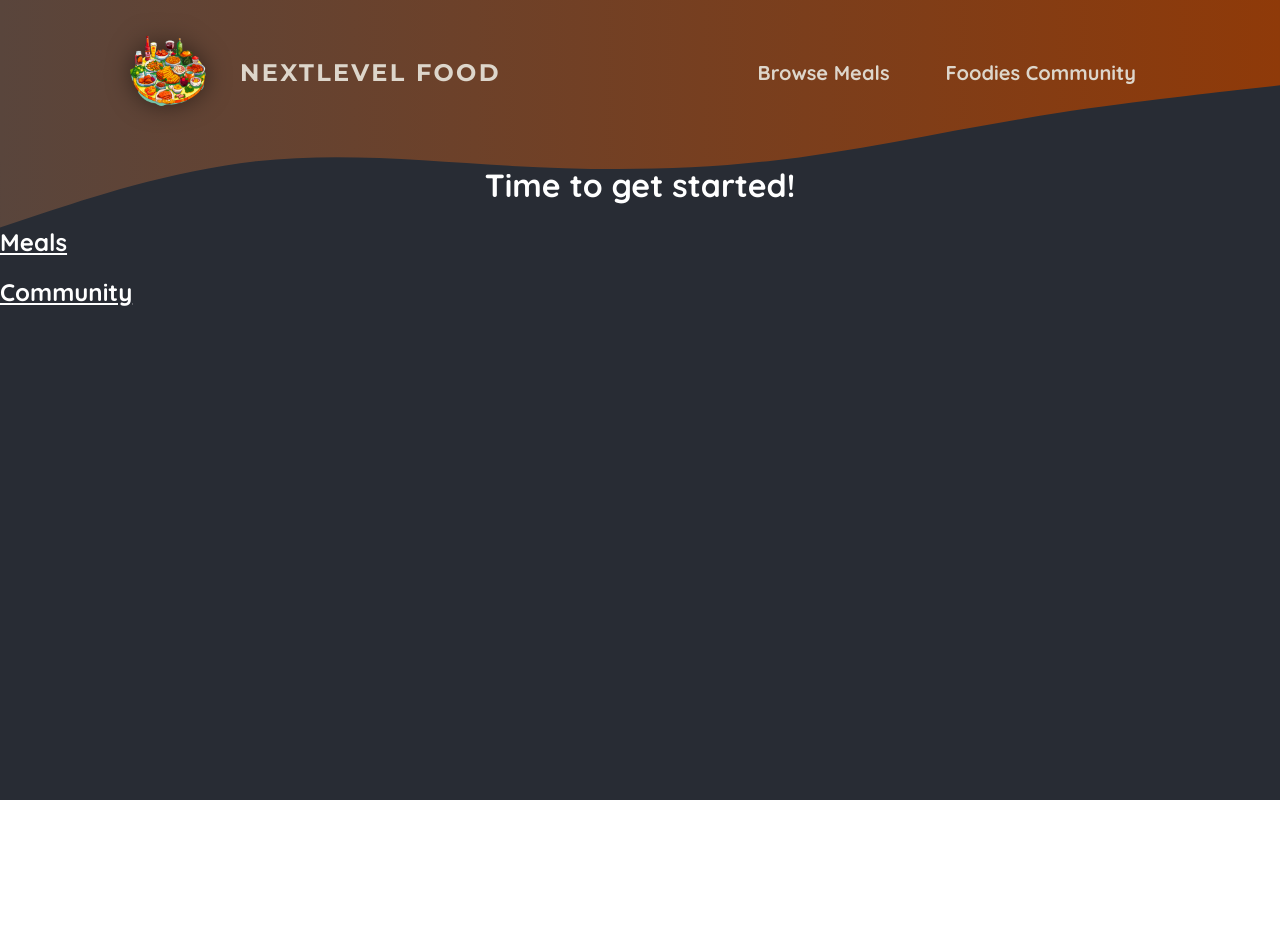
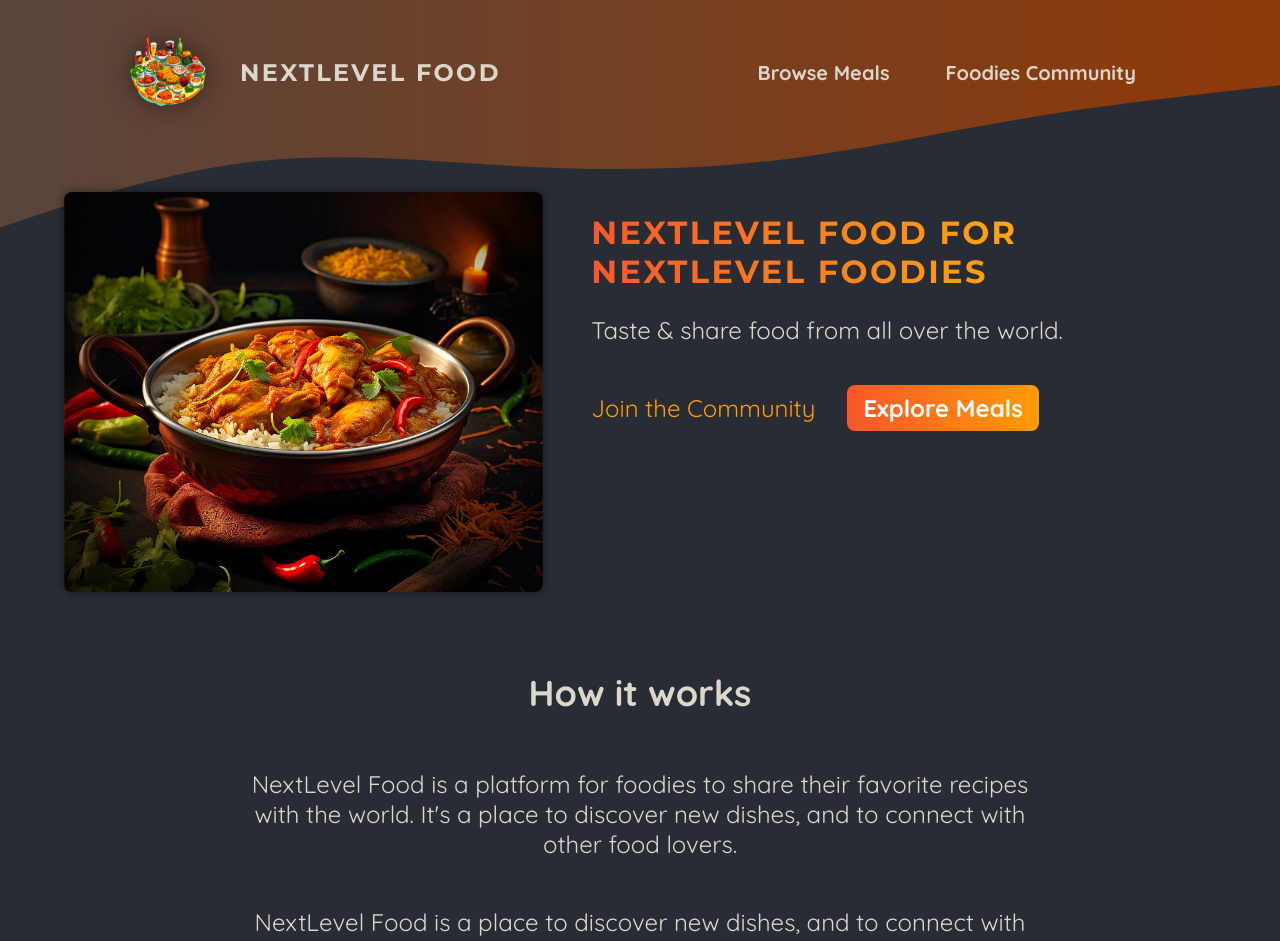
Before and after one commit to cenanionut/foodies-nextjs, a Next.js app: page / in a window 1280 px wide. Shown: the top 941 px of the page. Before the commit the page ends 800 px from the top, so only its background shows below. Built offline with nearby package versions, Linux system fonts and the light colour scheme.

Commit message:
using client component efficiently

```diff
--- /dev/null
+++ b/app/community/page.module.css
@@ -0,0 +1,61 @@
+.header {
+    gap: 3rem;
+    margin: 3rem auto 5rem auto;
+    width: 90%;
+    max-width: 75rem;
+    color: #ddd6cb;
+    font-size: 1.5rem;
+    text-align: center;
+}
+
+.header h1 {
+    font-family: 'Montserrat', sans-serif;
+}
+
+.highlight {
+    background: linear-gradient(90deg, #f9572a, #ff8a05);
+    background-clip: text;
+    -webkit-background-clip: text;
+    -webkit-text-fill-color: transparent;
+}
+
+.main {
+    width: 90%;
+    max-width: 40rem;
+    margin: 0 auto;
+    text-align: center;
+}
+
+.main h2 {
+    font-family: 'Montserrat', sans-serif;
+    font-size: 2rem;
+    margin-bottom: 3rem;
+    color: #ddd6cb;
+}
+
+.perks {
+    list-style: none;
+    margin: 3rem 0;
+    padding: 0;
+}
+
+.perks li {
+    display: flex;
+    flex-direction: column;
+    align-items: center;
+    gap: 2rem;
+}
+
+.perks img {
+    width: 8rem;
+    height: 8rem;
+    object-fit: contain;
+}
+
+.perks p {
+    font-family: 'Montserrat', sans-serif;
+    font-size: 1.5rem;
+    font-weight: bold;
+    margin: 0;
+    color: #ddd6cb;
+}
--- a/app/page.js
+++ b/app/page.js
@@ -1,14 +1,53 @@
-import Link from "next/link";
+import Link from 'next/link';
+
+import classes from './page.module.css';
+import ImageSlideshow from '@/component/images/image-slideshow';
 
 export default function Home() {
   return (
-    <main>
-      <h1 style={{ color: 'white', textAlign: 'center' }}>
-        Time to get started!
-      </h1>
-      <h2><Link style={{ color: 'white', textAlign: 'center' }} href="/meals">Meals</Link></h2>
-      <h2><Link style={{ color: 'white', textAlign: 'center' }} href="/community">Community</Link></h2>
+    <>
+      <header className={classes.header}>
+        <div className={classes.slideshow}>
+          <ImageSlideshow />
+        </div>
+        <div>
+          <div className={classes.hero}>
+            <h1>NextLevel Food for NextLevel Foodies</h1>
+            <p>Taste & share food from all over the world.</p>
+          </div>
+          <div className={classes.cta}>
+            <Link href="/community">Join the Community</Link>
+            <Link href="/meals">Explore Meals</Link>
+          </div>
+        </div>
+      </header>
+      <main>
+        <section className={classes.section}>
+          <h2>How it works</h2>
+          <p>
+            NextLevel Food is a platform for foodies to share their favorite
+            recipes with the world. It&apos;s a place to discover new dishes, and to
+            connect with other food lovers.
+          </p>
+          <p>
+            NextLevel Food is a place to discover new dishes, and to connect
+            with other food lovers.
+          </p>
+        </section>
 
-    </main >
+        <section className={classes.section}>
+          <h2>Why NextLevel Food?</h2>
+          <p>
+            NextLevel Food is a platform for foodies to share their favorite
+            recipes with the world. It&apos;s a place to discover new dishes, and to
+            connect with other food lovers.
+          </p>
+          <p>
+            NextLevel Food is a place to discover new dishes, and to connect
+            with other food lovers.
+          </p>
+        </section>
+      </main>
+    </>
   );
 }
--- /dev/null
+++ b/app/page.module.css
@@ -0,0 +1,75 @@
+.header {
+    display: flex;
+    gap: 3rem;
+    margin: 3rem auto;
+    width: 90%;
+    max-width: 75rem;
+}
+
+.slideshow {
+    width: 40rem;
+    height: 25rem;
+}
+
+.hero {
+    color: #ddd6cb;
+    font-size: 1.5rem;
+}
+
+.hero h1 {
+    font-size: 2rem;
+    font-weight: bold;
+    font-family: 'Montserrat', sans-serif;
+    letter-spacing: 0.15rem;
+    text-transform: uppercase;
+    background: linear-gradient(90deg, #f9572a, #ffc905);
+    background-clip: text;
+    -webkit-background-clip: text;
+    -webkit-text-fill-color: transparent;
+}
+
+.cta {
+    font-size: 1.5rem;
+    display: flex;
+    gap: 1rem;
+}
+
+.cta a {
+    display: inline-block;
+    margin-top: 1rem;
+    padding: 0.5rem 1rem;
+    border-radius: 0.5rem;
+    background: linear-gradient(90deg, #f9572a, #ff9b05);
+    color: #ffffff;
+    font-weight: bold;
+    text-decoration: none;
+}
+
+.cta a:hover,
+.cta a:active {
+    background: linear-gradient(90deg, #fd4715, #f9b241);
+}
+
+.cta a:first-child {
+    background: transparent;
+    font-weight: normal;
+    color: #ff9b05;
+    padding-left: 0;
+}
+
+.cta a:first-child:hover,
+.cta a:first-child:active {
+    background: transparent;
+    color: #f9b241;
+}
+
+.section {
+    display: flex;
+    flex-direction: column;
+    color: #ddd6cb;
+    font-size: 1.5rem;
+    max-width: 50rem;
+    width: 90%;
+    margin: 2rem auto;
+    text-align: center;
+}
--- /dev/null
+++ b/component/images/image-slideshow.js
@@ -0,0 +1,50 @@
+'use client';
+
+import { useEffect, useState } from 'react';
+import Image from 'next/image';
+
+import burgerImg from '@/assets/burger.jpg';
+import curryImg from '@/assets/curry.jpg';
+import dumplingsImg from '@/assets/dumplings.jpg';
+import macncheeseImg from '@/assets/macncheese.jpg';
+import pizzaImg from '@/assets/pizza.jpg';
+import schnitzelImg from '@/assets/schnitzel.jpg';
+import tomatoSaladImg from '@/assets/tomato-salad.jpg';
+import classes from './image-slideshow.module.css';
+
+const images = [
+    { image: burgerImg, alt: 'A delicious, juicy burger' },
+    { image: curryImg, alt: 'A delicious, spicy curry' },
+    { image: dumplingsImg, alt: 'Steamed dumplings' },
+    { image: macncheeseImg, alt: 'Mac and cheese' },
+    { image: pizzaImg, alt: 'A delicious pizza' },
+    { image: schnitzelImg, alt: 'A delicious schnitzel' },
+    { image: tomatoSaladImg, alt: 'A delicious tomato salad' },
+];
+
+export default function ImageSlideshow() {
+    const [currentImageIndex, setCurrentImageIndex] = useState(0);
+
+    useEffect(() => {
+        const interval = setInterval(() => {
+            setCurrentImageIndex((prevIndex) =>
+                prevIndex < images.length - 1 ? prevIndex + 1 : 0
+            );
+        }, 5000);
+
+        return () => clearInterval(interval);
+    }, []);
+
+    return (
+        <div className={classes.slideshow}>
+            {images.map((image, index) => (
+                <Image
+                    key={index}
+                    src={image.image}
+                    className={index === currentImageIndex ? classes.active : ''}
+                    alt={image.alt}
+                />
+            ))}
+        </div>
+    );
+}
--- /dev/null
+++ b/component/images/image-slideshow.module.css
@@ -0,0 +1,26 @@
+.slideshow {
+    position: relative;
+    width: 100%;
+    height: 100%;
+    border-radius: 8px;
+    overflow: hidden;
+    box-shadow: 0 0 0.5rem rgba(0, 0, 0, 0.5);
+}
+
+.slideshow img {
+    width: 100%;
+    height: 100%;
+    object-fit: cover;
+    position: absolute;
+    top: 0;
+    left: 0;
+    opacity: 0;
+    transform: scale(1.1) translateX(-1rem) rotate(-5deg);
+    transition: all 0.5s ease-in-out;
+}
+
+.slideshow .active {
+    z-index: 1;
+    opacity: 1;
+    transform: scale(1) translateX(0) rotate(0);
+}
--- a/component/main-header/main-header.js
+++ b/component/main-header/main-header.js
@@ -4,6 +4,7 @@
 import logoImg from "@/assets/logo.png"
 import classes from './main-header.module.css'
 import MainHeaderBackground from "./main-header-background";
+import NavLink from "./nav-link";
 
 
 export default function MainHeader() {
@@ -17,13 +18,13 @@
             <nav className={classes.nav}>
                 <ul>
                     <li>
-                        <Link href="/meals">Browse Meals</Link>
+                        <NavLink href="/meals">Browse Meals</NavLink>
                     </li>
                     <li>
-                        <Link href="/community">Foodies Community</Link>
+                        <NavLink href="/community">Foodies Community</NavLink>
                     </li>
                 </ul>
             </nav>
-        </header>
+        </header >
     </>
 }
--- /dev/null
+++ b/component/main-header/nav-link.js
@@ -0,0 +1,10 @@
+'use client';
+
+import Link from 'next/link'
+import { usePathname } from 'next/navigation'
+import classes from './nav-link.module.css'
+
+export default function NavLink({ href, children }) {
+    const path = usePathname();
+    return <Link href={href} className={path.startsWith(href) ? `${classes.link} ${classes.active}` : classes.link}>{children}</Link>
+}
--- /dev/null
+++ b/component/main-header/nav-link.module.css
@@ -0,0 +1,23 @@
+.active {
+    background: linear-gradient(90deg, #ff8a05, #f9b331);
+    background-clip: text;
+    -webkit-background-clip: text;
+    -webkit-text-fill-color: transparent;
+}
+
+.link a {
+    text-decoration: none;
+    color: #ddd6cb;
+    font-weight: bold;
+    padding: 0.5rem 1rem;
+    border-radius: 0.5rem;
+}
+
+.link:hover,
+.link:active {
+    background: linear-gradient(90deg, #ff8a05, #f9b331);
+    background-clip: text;
+    -webkit-background-clip: text;
+    -webkit-text-fill-color: transparent;
+    text-shadow: 0 0 18px rgba(248, 190, 42, 0.8);
+}
```
Also changed, not shown: app/community/page.js (+34 -3 lines).
